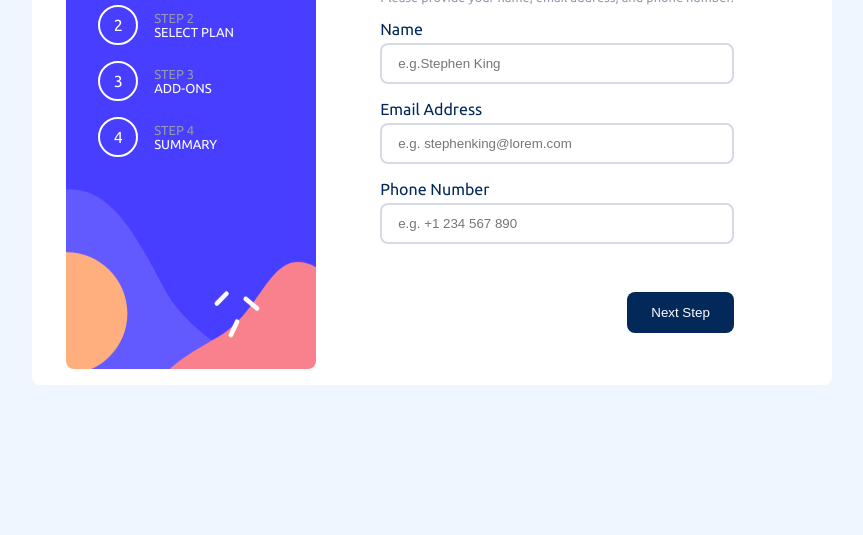
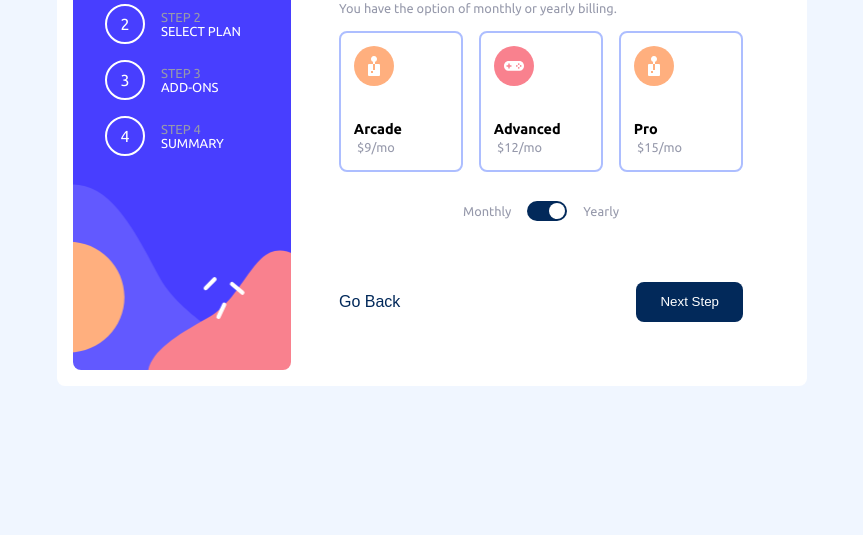
Before and after one commit to braxvalle/FRONTEND_MENTOR_PROJECTS, a plain HTML site: page multi-step-form-main/index.html in a window 1280 px wide. Shown: the part 265-800 px from the top of the page, without its empty margins (208-1071 px from the left). Drawn offline with Linux system fonts and the light colour scheme.

Commit message:
step2 finnishing

```diff
--- a/multi-step-form-main/index.html
+++ b/multi-step-form-main/index.html
@@ -42,7 +42,6 @@
       </div>
 
       <div class="right-section">
-        <div class="right-container">
           <div class="step-1">
             <h2>Personal info</h2>
             <p>Please provide your name, email address, and phone number.</p>
@@ -60,7 +59,7 @@
                   <label for="phone">Phone Number</label>
                   <input type="phone" id="phone" placeholder="e.g. +1 234 567 890">
                 </div>
-                <button class="next">Next Step</button>
+                <button type='submit' class="next">Next Step</button>
               </form>
             </div>
           </div>
@@ -89,9 +88,13 @@
             <div class="switcher">
               <p>Monthly</p>
               <div class="slider">
-                <span></span>
+                <div class="circle"></div>
               </div>
               <p>Yearly</p>
+            </div>
+            <div class="btns">
+              <button class="back">Go Back</button>
+              <button class="next">Next Step</button>
             </div>
           </div>
 
@@ -166,7 +169,6 @@
               using our platform. If you ever need support, please feel free
             to email us at support@loremgaming.com.</p>
           </div>
-        </div>
       </div>
     </div>
   </div>
--- a/multi-step-form-main/style.css
+++ b/multi-step-form-main/style.css
@@ -40,7 +40,7 @@ body {
 .container {
     display: flex;
     justify-content: center;
-    max-width: 800px;
+    max-width: 750px;
     min-height: 500px;
     width: 100%;
     padding: 1rem;
@@ -94,25 +94,23 @@ body {
 .right-section {
     display: flex;
     align-items: center;
-    justify-content: center;
+    /* justify-content: center; */
     padding: 2rem;
-    /* width: 600px; */
-}
-.right-container {
-    padding: 0 2rem;
+    max-width: 500px;
     width: 100%;
 }
 
 /* step 1 */
 .step-1 {
+    display: none;
     width: 100%;
 }
 
-.right-container h2 {
+.right-section h2 {
     font-size: 2rem;
     color: var(--Marine-blue);
 }
-.right-container p {
+.right-section p {
     color: var(--Cool-gray);
     font-size: 0.8rem;
     margin: 1rem 0;
@@ -154,8 +152,72 @@ form .next {
 }
 
 .step-2 {
-    display: none;
+    /* display: none; */
+    width: 100%;
+    padding: 1rem;
 }
+
+.step-2 .card-items {
+    display: flex;
+    align-items: center;
+    justify-content: center;
+    gap: 1rem;
+}
+
+.card-items .card {
+    max-width: 125px;
+    width: 100%;
+    padding: 0.8rem;
+    border: 2px solid var(--Pastel-blue);
+    border-radius: 0.5rem;
+    transition: all 0.3s ease;
+    cursor: pointer;
+    &:hover {
+        border: 2px solid var(--Marine-blue);
+    }
+}
+
+.card img {
+    margin-bottom: 2rem;
+}
+
+.card h3 {
+    font-size: 0.9rem;
+}
+.card p {
+    margin: 0.2rem;
+}
+
+.switcher {
+    width: 100%;
+    padding: 1rem;
+    display: flex;
+    align-items: center;
+    justify-content: center;
+    gap: 1rem;
+}
+.slider {
+    width: 40px;
+    height: 20px;
+    border-radius: 20px;
+    background-color: var(--Marine-blue);
+    display: flex;
+    align-items: center;
+    justify-content: end;
+    padding: 2px;
+    cursor: pointer;
+}
+
+.slider .circle {
+    height: 16px;
+    width: 16px;
+    background-color: var(--White);
+    border-radius: 50%;
+    position: relative;
+    left: 0;
+    top: 0;
+}
+
 .step-3 {
     display: none;
 }
@@ -165,3 +227,38 @@ form .next {
 .thank-you {
     display: none;
 }
+
+.btns {
+    width: 100%;
+    margin-top: 2rem;
+    display: flex;
+    justify-content: space-between;
+    align-items: center;
+}
+
+.btns .next {
+    padding: 0.8rem 1.5rem;
+    color: var(--White);
+    background-color: var(--Marine-blue);
+    border: none;
+    border-radius: 0.5rem;
+    font-weight: 500;
+    transition: all 0.3s ease;
+    cursor: pointer;
+    &:hover {
+        background-color: var(--Purplish-blue);
+    }
+}
+
+.btns .back {
+    background-color: transparent;
+    border: none;
+    color: var(--Marine-blue);
+    font-weight: 500;
+    font-size: 1rem;
+    cursor: pointer;
+    transition: all 0.3s ease;
+    &:hover {
+        color: var(--Purplish-blue);
+    }
+}
```
